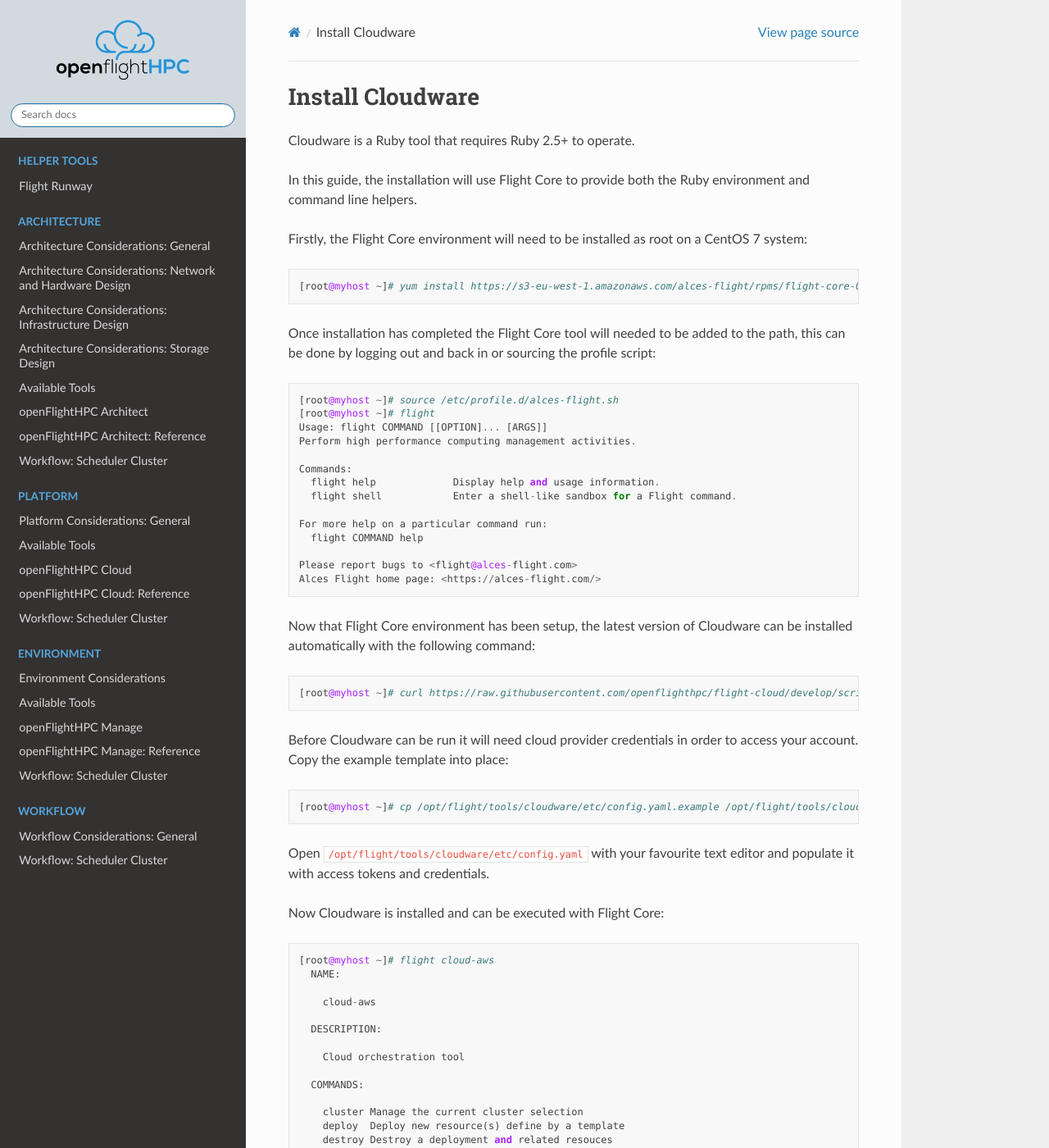
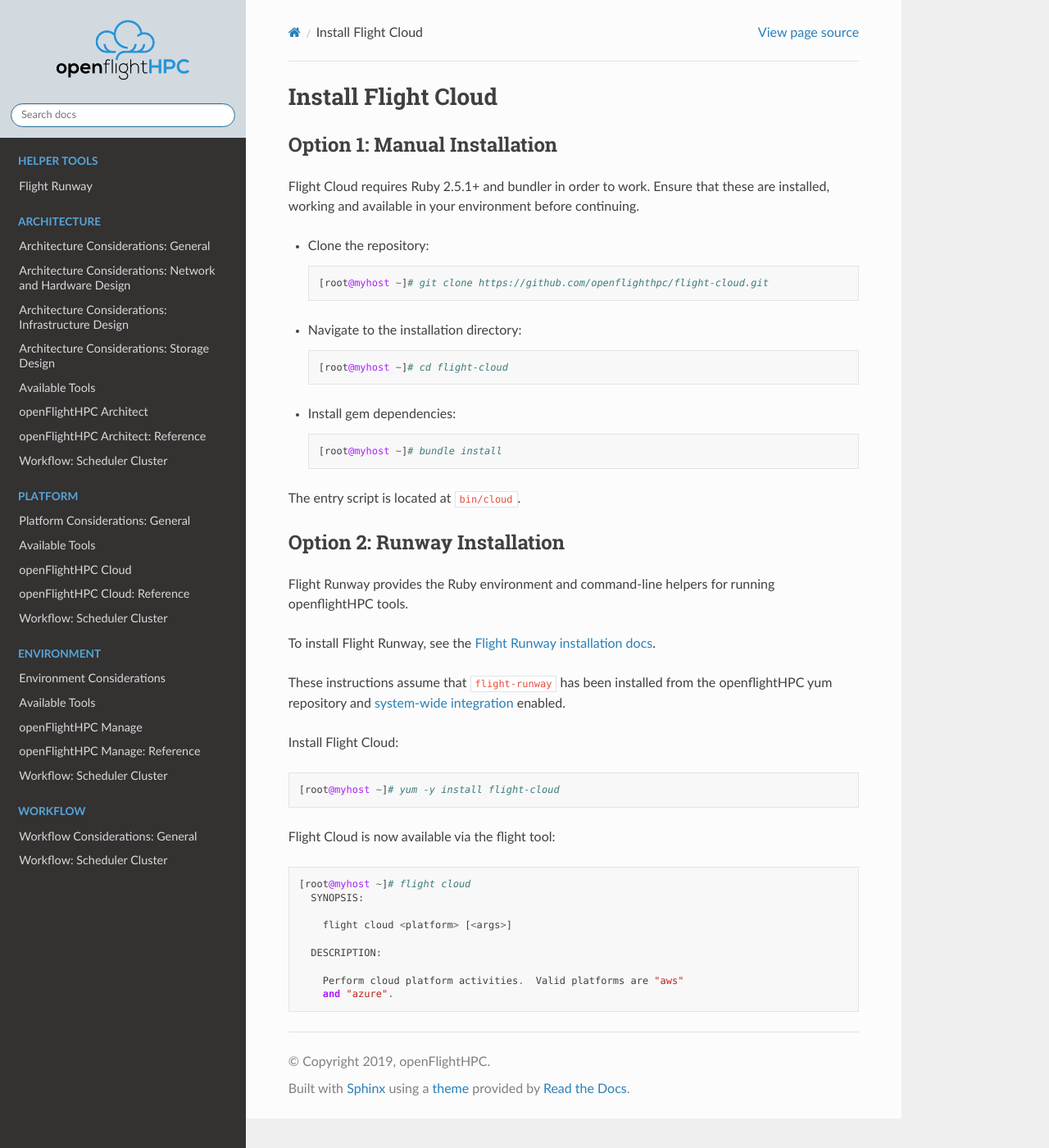
Before and after one commit to openflighthpc/build.openflighthpc.org, a Sphinx documentation site: the page built from docs/source/platform/partials/workflow-install.rst, in a window 1280 px wide and 1400 px high. Shown: the whole window at 82% size. Built offline with Sphinx 7.4.7 and the Read the Docs theme 2.0.0, drawn with Linux system fonts in a browser that asks for light colours; some of the changed text lies outside the part shown.

Commit message:
Update install procedure

```diff
--- a/docs/source/helper-tools/flight-runway.rst
+++ b/docs/source/helper-tools/flight-runway.rst
@@ -9,6 +9,6 @@
 
 To integrate openflightHPC Tools with Runway, see:
 
-- :ref:`Flight Architect Installation <architecture/openflighthpc-architect-reference:Runway Installation>`
-- :ref:`Flight Cloud Installation <platform/openflighthpc-cloud-reference:Runway Installation>`
--  :ref:`Flight Manage Installation <environment/openflighthpc-manage-reference:Runway Installation>`
+- :ref:`Flight Architect Installation <architecture/openflighthpc-architect-reference:Option 2: Runway Installation>`
+- :ref:`Flight Cloud Installation <platform/openflighthpc-cloud-reference:Option 2: Runway Installation>`
+- :ref:`Flight Manage Installation <environment/openflighthpc-manage-reference:Option 2: Runway Installation>`
--- a/docs/source/platform/partials/workflow-install.rst
+++ b/docs/source/platform/partials/workflow-install.rst
@@ -1,73 +1,47 @@
-Install Cloudware
------------------
+Install Flight Cloud
+--------------------
 
-Cloudware is a Ruby tool that requires Ruby 2.5+ to operate.
 
-In this guide, the installation will use Flight Core to provide both the Ruby environment and command line helpers.
+Option 1: Manual Installation
+^^^^^^^^^^^^^^^^^^^^^^^^^^^^^
 
-Firstly, the Flight Core environment will need to be installed as root on a CentOS 7 system::
+Flight Cloud requires Ruby 2.5.1+ and bundler in order to work. Ensure that these are installed, working and available in your environment before continuing.
 
-    [root@myhost ~]# yum install https://s3-eu-west-1.amazonaws.com/alces-flight/rpms/flight-core-0.1.0%2B20190121150201-1.el7.x86_64.rpm
+- Clone the repository::
 
-Once installation has completed the Flight Core tool will needed to be added to the path, this can be done by logging out and back in or sourcing the profile script::
+    [root@myhost ~]# git clone https://github.com/openflighthpc/flight-cloud.git
 
-    [root@myhost ~]# source /etc/profile.d/alces-flight.sh
-    [root@myhost ~]# flight
-    Usage: flight COMMAND [[OPTION]... [ARGS]]
-    Perform high performance computing management activities.
+- Navigate to the installation directory::
 
-    Commands:
-      flight help             Display help and usage information.
-      flight shell            Enter a shell-like sandbox for a Flight command.
+    [root@myhost ~]# cd flight-cloud
 
-    For more help on a particular command run:
-      flight COMMAND help
+- Install gem dependencies::
 
-    Please report bugs to <flight@alces-flight.com>
-    Alces Flight home page: <https://alces-flight.com/>
+    [root@myhost ~]# bundle install
 
-Now that Flight Core environment has been setup, the latest version of Cloudware can be installed automatically with the following command::
+The entry script is located at ``bin/cloud``.
 
-    [root@myhost ~]# curl https://raw.githubusercontent.com/openflighthpc/flight-cloud/develop/scripts/install |/bin/bash
+Option 2: Runway Installation
+^^^^^^^^^^^^^^^^^^^^^^^^^^^^^
 
-Before Cloudware can be run it will need cloud provider credentials in order to access your account. Copy the example template into place::
+Flight Runway provides the Ruby environment and command-line helpers for running openflightHPC tools.
 
-    [root@myhost ~]# cp /opt/flight/tools/cloudware/etc/config.yaml.example /opt/flight/tools/cloudware/etc/config.yaml
+To install Flight Runway, see the `Flight Runway installation docs <https://github.com/openflighthpc/flight-runway#installation>`_.
 
-Open ``/opt/flight/tools/cloudware/etc/config.yaml`` with your favourite text editor and populate it with access tokens and credentials.
+These instructions assume that ``flight-runway`` has been installed from the openflightHPC yum repository and `system-wide integration <https://github.com/openflighthpc/flight-runway#system-wide-integration>`_ enabled.
 
-Now Cloudware is installed and can be executed with Flight Core::
+Install Flight Cloud::
 
-    [root@myhost ~]# flight cloud-aws
-      NAME:
+    [root@myhost ~]# yum -y install flight-cloud
 
-        cloud-aws
+Flight Cloud is now available via the flight tool::
+
+    [root@myhost ~]# flight cloud
+      SYNOPSIS:
+
+        flight cloud <platform> [<args>]
 
       DESCRIPTION:
 
-        Cloud orchestration tool
-
-      COMMANDS:
-
-        cluster Manage the current cluster selection
-        deploy  Deploy new resource(s) define by a template
-        destroy Destroy a deployment and related resouces
-    <snip>
-
-    [root@myhost ~]# flight cloud-azure
-      NAME:
-
-        cloud-azure
-
-      DESCRIPTION:
-
-        Cloud orchestration tool
-
-      COMMANDS:
-
-        cluster Manage the current cluster selection
-        deploy  Deploy new resource(s) define by a template
-        destroy Destroy a deployment and related resouces
-    <snip>
-
-For more information regarding customisation of the installer see the `Cloudware installation guide <https://github.com/alces-software/cloudware/blob/master/INSTALL.md/>`_.
+        Perform cloud platform activities.  Valid platforms are "aws"
+        and "azure".
```
Also changed, not shown: docs/source/architecture/partials/workflow-install.rst (+14 -20 lines), docs/source/environment/partials/workflow-install.rst (+11 -17 lines).
